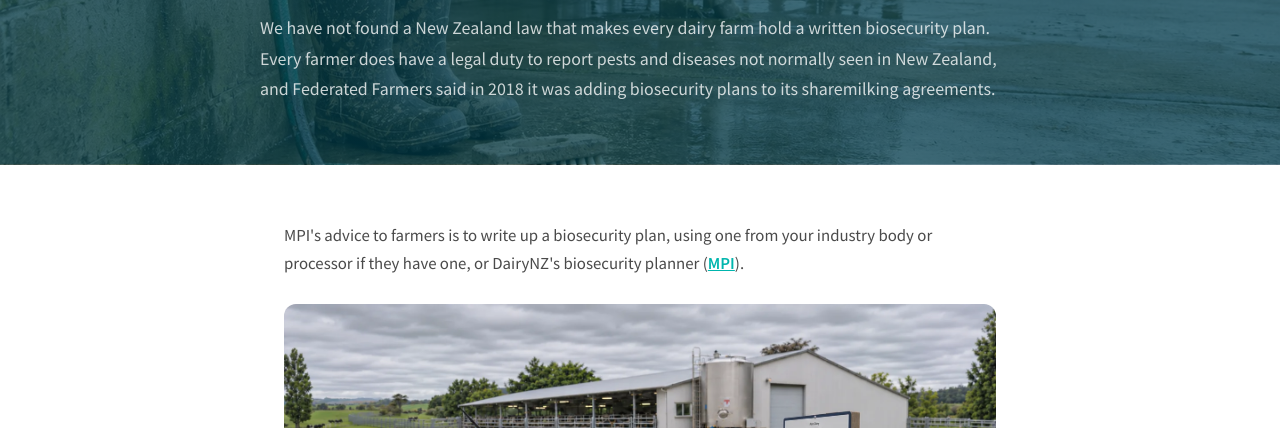
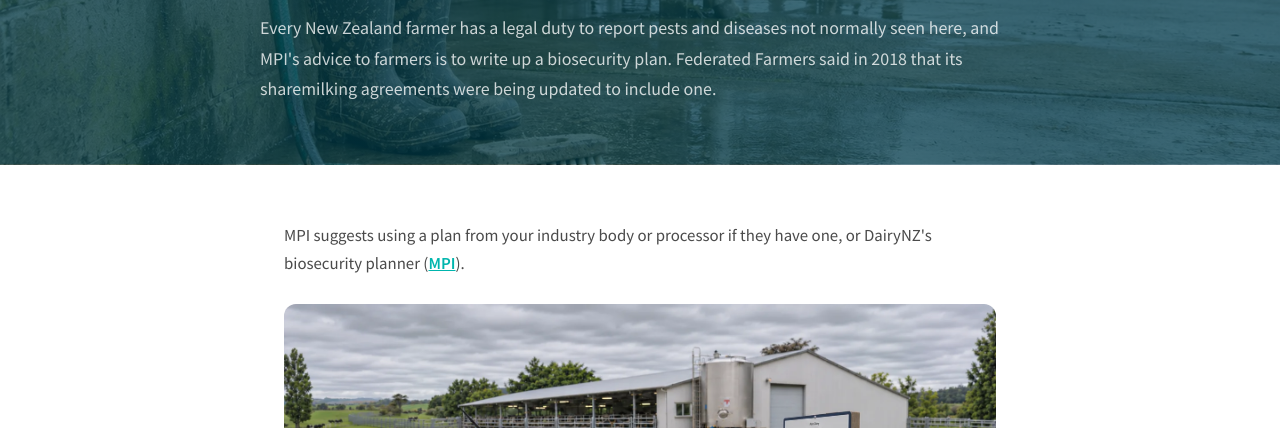
Before and after one commit to GordonFindlay101/biosecuritytraining-nz, a plain HTML site: page articles/do-dairy-farms-need-a-biosecurity-plan-nz.html in a window 1280 px wide. Shown: the part 372-800 px from the top of the page. Drawn offline with nearby package versions, Linux system fonts and the light colour scheme.

Commit message:
Rewrite the opening of the when-a-farm-needs-a-plan article
Co-Authored-By: Claude Opus 5.5 <noreply@anthropic.com>
Claude-Session: https://claude.ai/code/session_013zLpofjUzuUEawRhqE1fuV

```diff
--- a/articles/do-dairy-farms-need-a-biosecurity-plan-nz.html
+++ b/articles/do-dairy-farms-need-a-biosecurity-plan-nz.html
@@ -156,13 +156,13 @@
       </nav>
       <span class="article-kicker">On-farm biosecurity</span>
       <h1>When a New Zealand dairy farm needs a biosecurity plan</h1>
-      <p class="lead" id="answer">We have not found a New Zealand law that makes every dairy farm hold a written biosecurity plan. Every farmer does have a legal duty to report pests and diseases not normally seen in New Zealand, and Federated Farmers said in 2018 it was adding biosecurity plans to its sharemilking agreements.</p>
+      <p class="lead" id="answer">Every New Zealand farmer has a legal duty to report pests and diseases not normally seen here, and MPI's advice to farmers is to write up a biosecurity plan. Federated Farmers said in 2018 that its sharemilking agreements were being updated to include one.</p>
     </div>
   </div>
 
   <div class="article-body">
 
-    <p>MPI's advice to farmers is to write up a biosecurity plan, using one from your industry body or processor if they have one, or DairyNZ's biosecurity planner (<a href="https://www.mpi.govt.nz/dmsdocument/54721/direct" target="_blank" rel="noopener">MPI</a>).</p>
+    <p>MPI suggests using a plan from your industry body or processor if they have one, or DairyNZ's biosecurity planner (<a href="https://www.mpi.govt.nz/dmsdocument/54721/direct" target="_blank" rel="noopener">MPI</a>).</p>
 
     <figure class="bt-figure">
       <img src="/images/dairy-shed-farm-sitekey-gate-sign.webp" alt="A woman in a farm ute scans the Farm SiteKey sign in sign at a dairy shed's cowshed gate with her phone" width="1600" height="903" loading="lazy">
```
